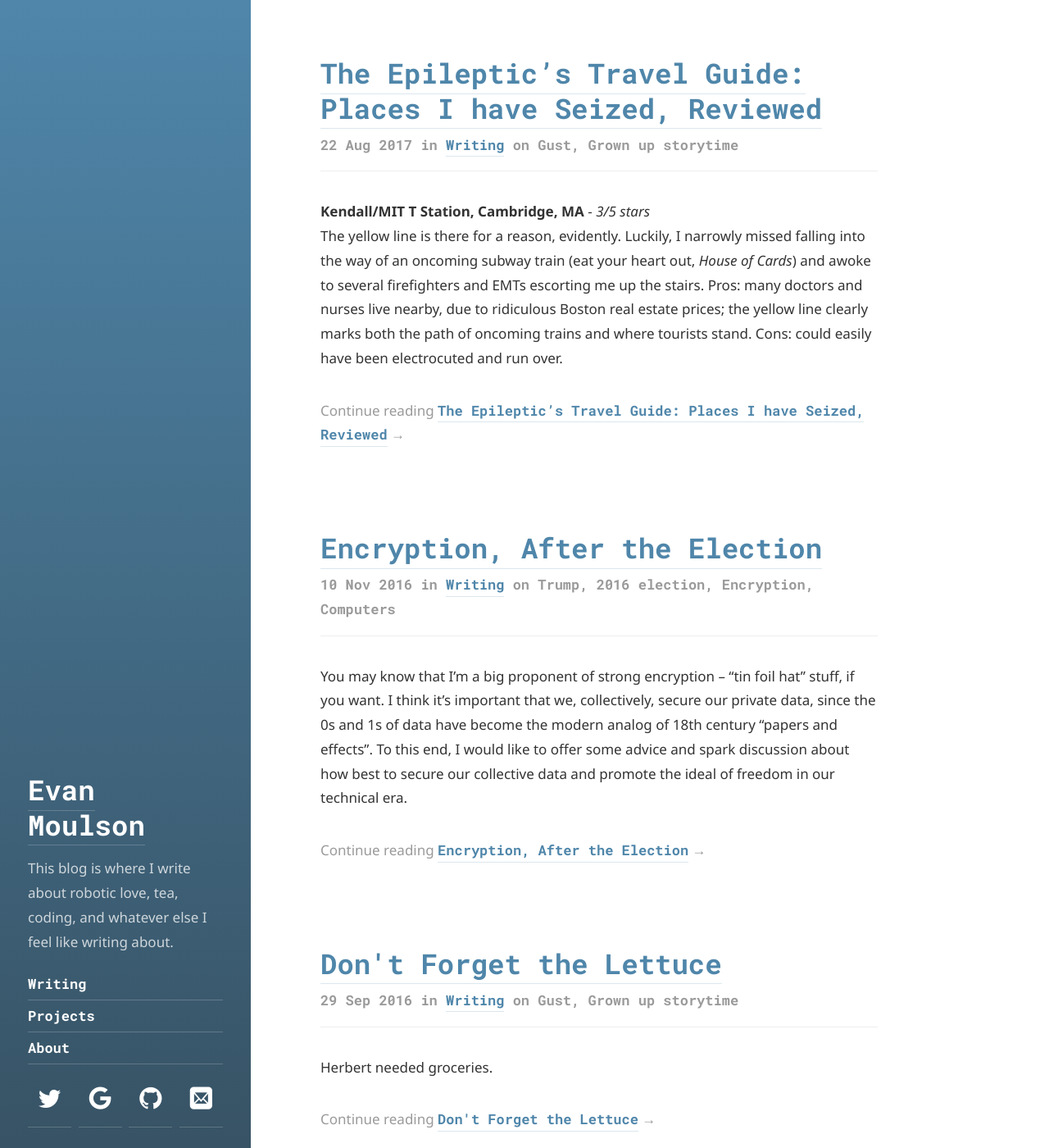
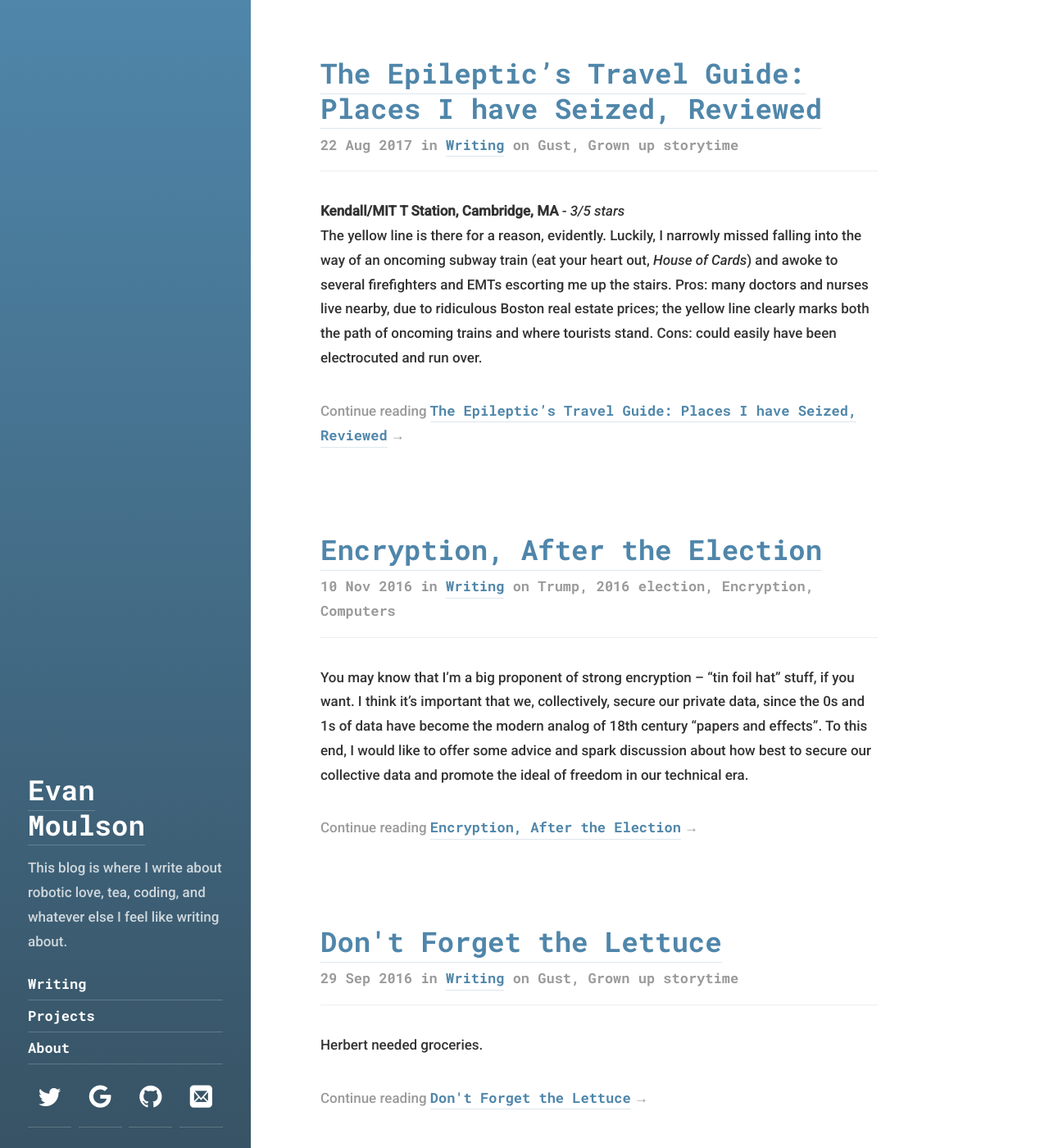
Before and after one commit to emoulson/emoulson.github.io, a Jekyll site: the page built from index.html, in a window 1280 px wide and 1400 px high. Shown: the whole window at 82% size. Built offline with Jekyll 4.4.1, drawn with Linux system fonts in a browser that asks for light colours; some web fonts are replaced; the list of posts is cut into pages by our own code.

Commit message:
Updated fonts

```diff
--- a/_config.yml
+++ b/_config.yml
@@ -34,11 +34,11 @@ color:               '#4f86aa'
 font_heading:        "'Roboto Mono', Helvetica, Arial, sans-serif"
 
 # The text font. Expects a string that is a valid CSS font-family value.
-font:                "'Noto Sans', Helvetica, Arial, sans-serif"
+font:                "'Roboto', Helvetica, Arial, sans-serif"
 
 # The string encoding what fonts to fetch from Google Fonts.
 # See: https://qwtel.com/hydejack/docs/configuration/
-google_fonts:        Roboto+Mono:700|Noto+Sans:400,400i,700,700i
+google_fonts:        Roboto+Mono:700|Roboto:300,300i,500,500i
 
 # If you do not use a Google Fonts, uncomment the line below
 # no_google_fonts:     true
```
